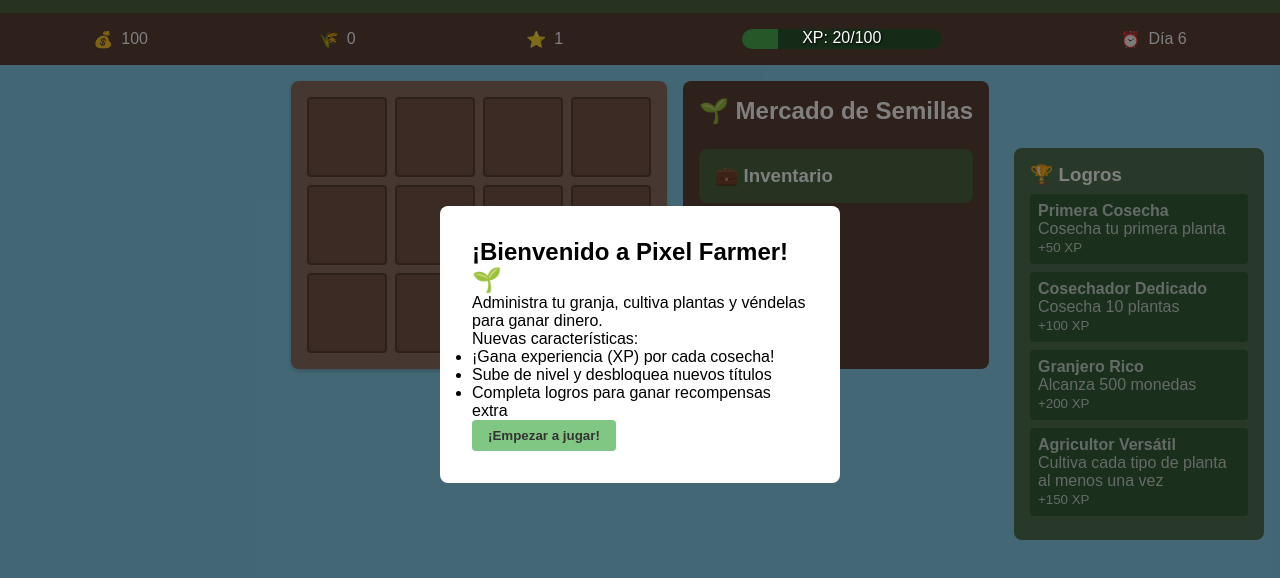
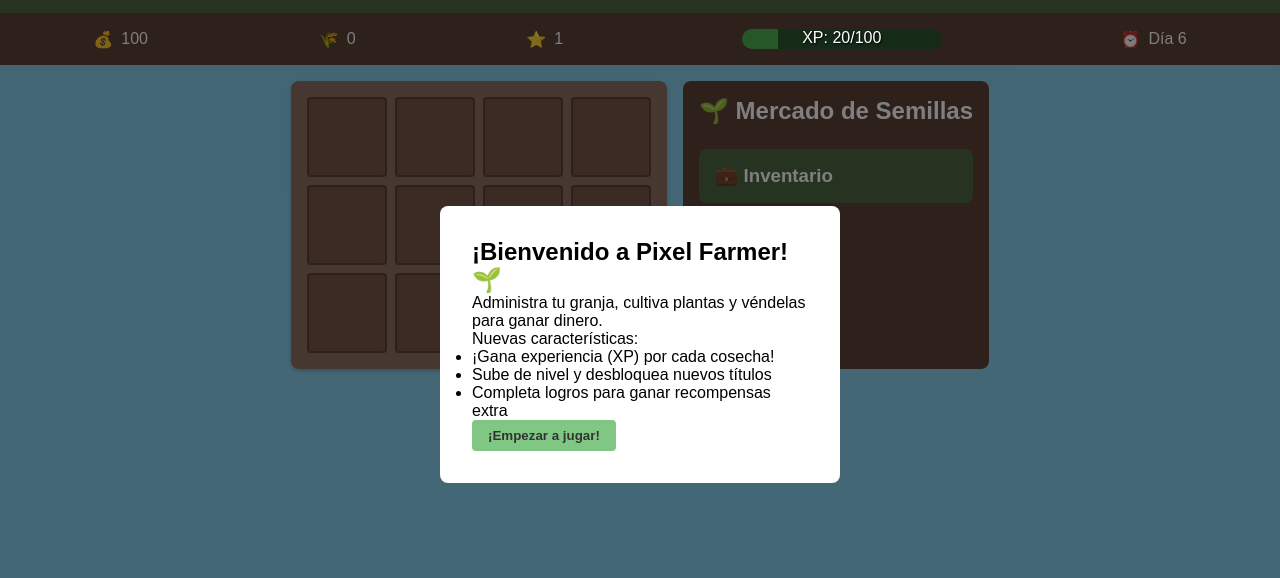
Before and after one commit to Elizondo613/Pixel-Farmer, a plain HTML site: page index.html in a window 1280 px wide. Shown: the part 56-634 px from the top of the page. Drawn offline with Linux system fonts and the light colour scheme.

Commit message:
Update error fixed

```diff
--- a/index.html
+++ b/index.html
@@ -71,16 +71,45 @@
         /* Estilos para logros */
         .achievements-panel {
             position: fixed;
-            right: 1rem;
+            right: -250px; /* Inicialmente oculto */
             top: 50%;
             transform: translateY(-50%);
             background-color: rgba(74, 103, 65, 0.9);
             padding: 1rem;
-            border-radius: 8px;
+            border-radius: 8px 0 0 8px;
             color: white;
             max-width: 250px;
             max-height: 80vh;
             overflow-y: auto;
+            transition: right 0.3s ease;
+            z-index: 100;
+        }
+
+        .achievements-panel.open {
+            right: 0;
+        }
+
+        .achievements-toggle {
+            position: absolute;
+            left: -40px;
+            top: 50%;
+            transform: translateY(-50%);
+            background-color: rgba(74, 103, 65, 0.9);
+            color: white;
+            width: 40px;
+            height: 80px;
+            display: flex;
+            align-items: center;
+            justify-content: center;
+            cursor: pointer;
+            border-radius: 8px 0 0 8px;
+            border: none;
+            font-size: 20px;
+            padding: 0;
+        }
+
+        .achievements-toggle:hover {
+            background-color: rgba(74, 103, 65, 1);
         }
 
         .achievement {
@@ -241,6 +270,14 @@
                 width: 100px;
                 height: 100px;
             }
+
+            .achievements-panel {
+            right: -250px;
+            }
+
+            .achievements-panel.open {
+                right: 0;
+            }
         }
 
         .modal {
@@ -327,7 +364,8 @@
         ☀️ Soleado
     </div>
 
-    <div class="achievements-panel">
+    <div class="achievements-panel" id="achievements-panel">
+        <button class="achievements-toggle" onclick="toggleAchievements()">🏆</button>
         <h3>🏆 Logros</h3>
         <div id="achievements-list">
             <!-- Achievements will be listed here -->
@@ -335,8 +373,14 @@
     </div>
 
     <script>
-                // Sistema de niveles y experiencia
-                const levelSystem = {
+        // Agregar función para alternar el panel de logros
+        function toggleAchievements() {
+            const panel = document.getElementById('achievements-panel');
+            panel.classList.toggle('open');
+        }
+
+        // Sistema de niveles y experiencia
+        const levelSystem = {
             xpPerLevel: 100,
             titles: {
                 1: "Granjero Novato",
@@ -399,8 +443,8 @@
             }
         };
 
-                // Funciones del sistema de niveles
-                function addXP(amount) {
+        // Funciones del sistema de niveles
+        function addXP(amount) {
             gameState.xp += amount;
             while (gameState.xp >= levelSystem.xpPerLevel) {
                 gameState.xp -= levelSystem.xpPerLevel;
```
